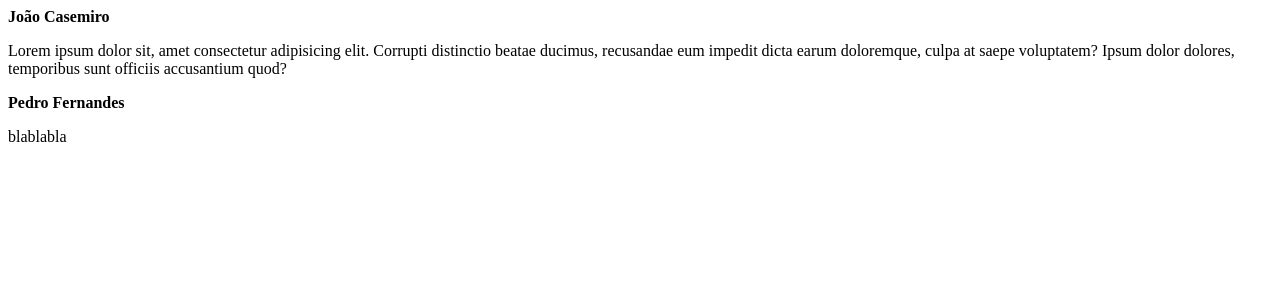
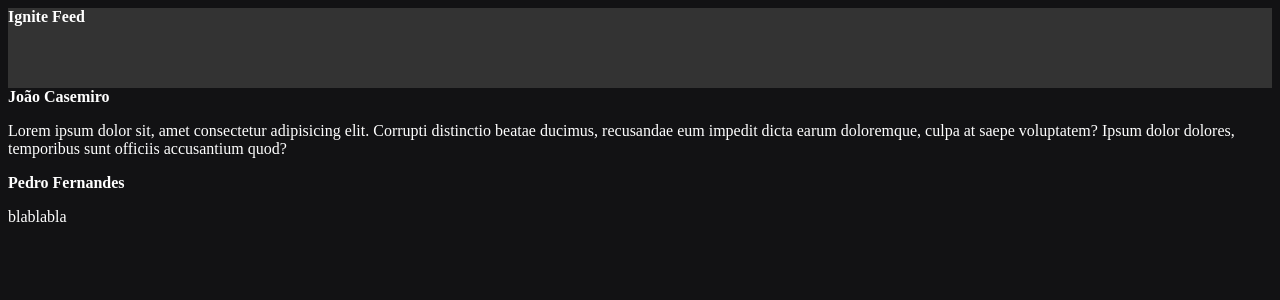
Before and after one commit to casemiroj/ignite-feed, a React (Vite) app: page / in a window 1280 px wide. Shown: the top 300 px of the page. Built offline with nearby package versions, Linux system fonts and the light colour scheme.

Commit message:
CSS Modules

```diff
--- a/src/App.jsx
+++ b/src/App.jsx
@@ -1,8 +1,11 @@
+import { Header } from "./components/Header"
 import { Post } from "./Post"
+import './styles.css'
 
 export function App() {
   return (
-    <>
+    <div>
+      <Header />
       <Post
         author="João Casemiro"
         content="Lorem ipsum dolor sit, amet consectetur adipisicing elit. Corrupti distinctio beatae ducimus, recusandae eum impedit dicta earum doloremque, culpa at saepe voluptatem? Ipsum dolor dolores, temporibus sunt officiis accusantium quod?"
@@ -11,6 +14,6 @@
         author="Pedro Fernandes"
         content="blablabla"
       />
-    </>
+    </div>
   )
 }
--- /dev/null
+++ b/src/components/Header.jsx
@@ -0,0 +1,9 @@
+import styles from './Header.module.css'
+
+export function Header() {
+  return(
+    <header className={styles.header}>
+      <strong>Ignite Feed</strong>
+    </header>
+  )
+}
--- /dev/null
+++ b/src/components/Header.module.css
@@ -0,0 +1,4 @@
+.header {
+  background: #333;
+  height: 80px;
+}
--- /dev/null
+++ b/src/styles.css
@@ -0,0 +1,4 @@
+body {
+  background: #121214;
+  color: #fff
+}
```
